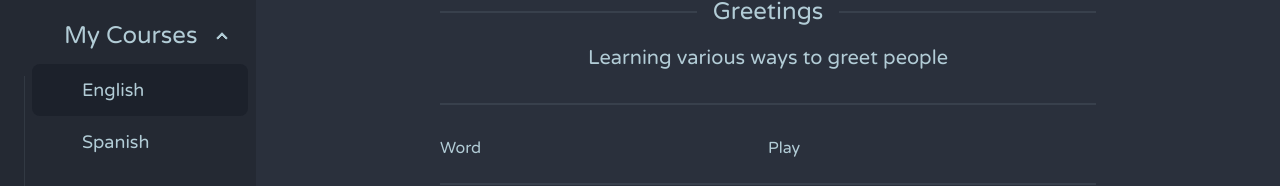
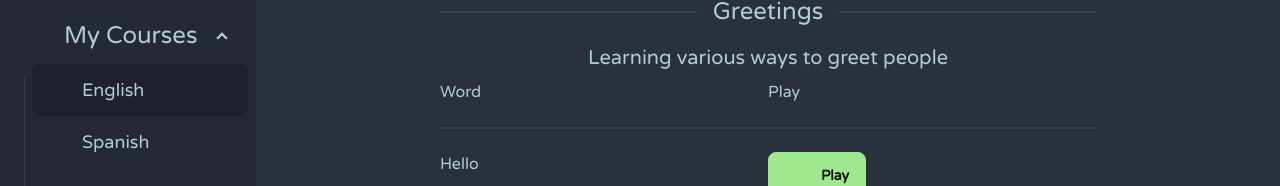
Before and after one commit to KivalM/iSpeak, a SvelteKit app in the folder app/: page /notebook in a window 1280 px wide. Shown: the part 192-378 px from the top of the page. Built offline with nearby package versions, Linux system fonts and the light colour scheme; some icons are missing.

Commit message:
chore: Remove unused table and play button from notebook page

```diff
--- a/app/src/routes/(app)/notebook/+page.svelte
+++ b/app/src/routes/(app)/notebook/+page.svelte
@@ -14,9 +14,6 @@
     <div class="divider text-2xl">Greetings</div>
     <div class="text-xl text-center">Learning various ways to greet people</div>
 
-    <!-- table with sample words and a play button -->
-    <div class="divider"></div>
-    <!-- table -->
     <div class="grid grid-cols-2">
         <span>Word</span>
         <span>Play</span>
```
